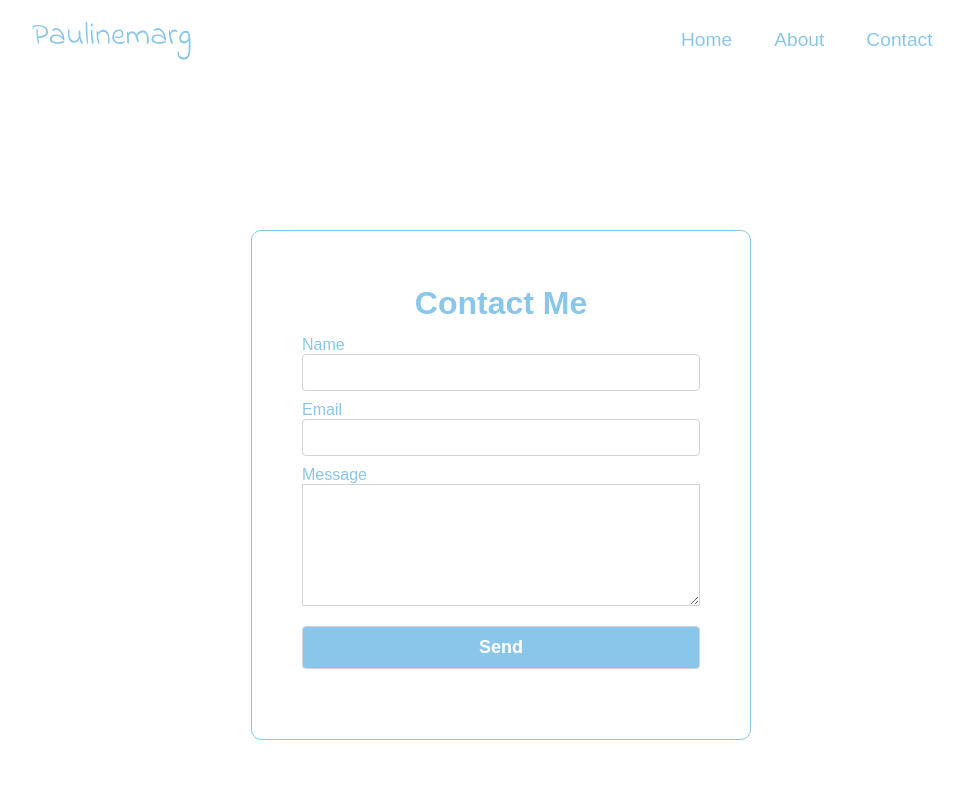
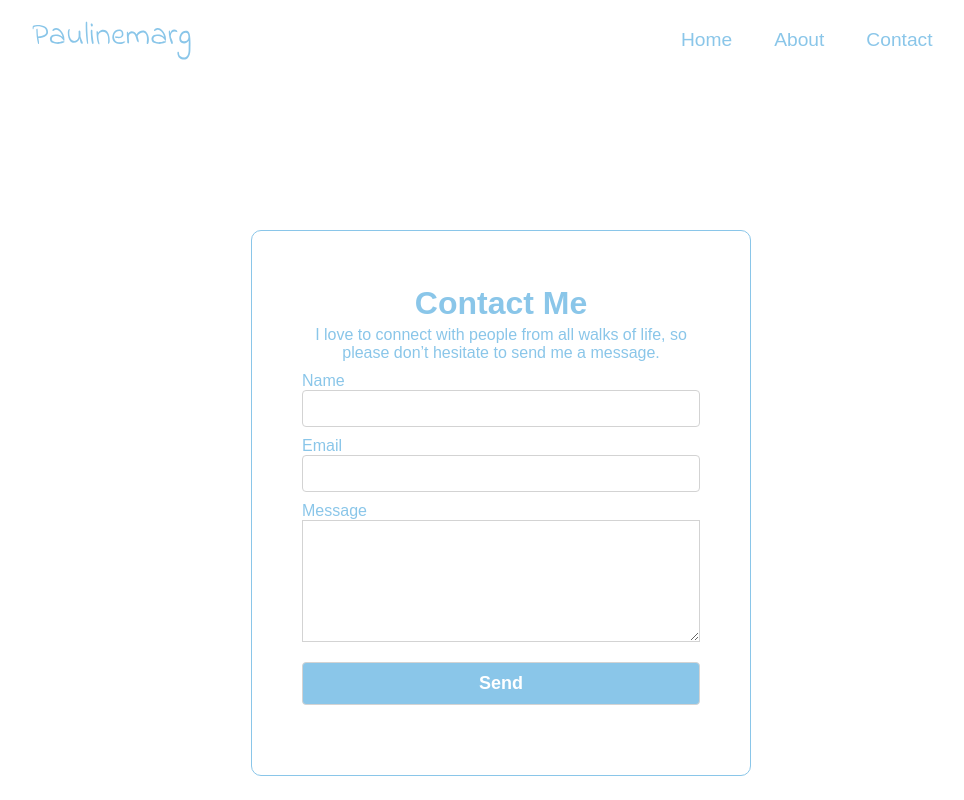
Before and after one commit to paulinemarg/myBlog, a React (Create React App) app: page /contact in a window 1280 px wide. Shown: the top 800 px of the page, without its empty margins (139-1103 px from the left). Built offline with nearby package versions, Linux system fonts and the light colour scheme; the HTML template or start-up script is replaced by a standard one.

Commit message:
added subtitle

```diff
--- a/src/App.css
+++ b/src/App.css
@@ -20,6 +20,11 @@ h1 {
    line-height: 24px;
    padding: 10px;
    text-align: center;
+ }
+
+ .subtitle {
+  color: #8AC6E9;
+  text-align: center;
  }
 
 form {
--- a/src/components/pages/Contact.jsx
+++ b/src/components/pages/Contact.jsx
@@ -25,6 +25,7 @@ function Contact() {
     <div className='form'>
     <form ref={form} onSubmit={sendEmail}>
       <h1 className='contact'>Contact Me</h1>
+      <div className='subtitle'>I love to connect with people from all walks of life, so please don’t hesitate to send me a message.</div>
       <label>Name</label>
       <input type="text" name="user_name" />
       <label>Email</label>
```
